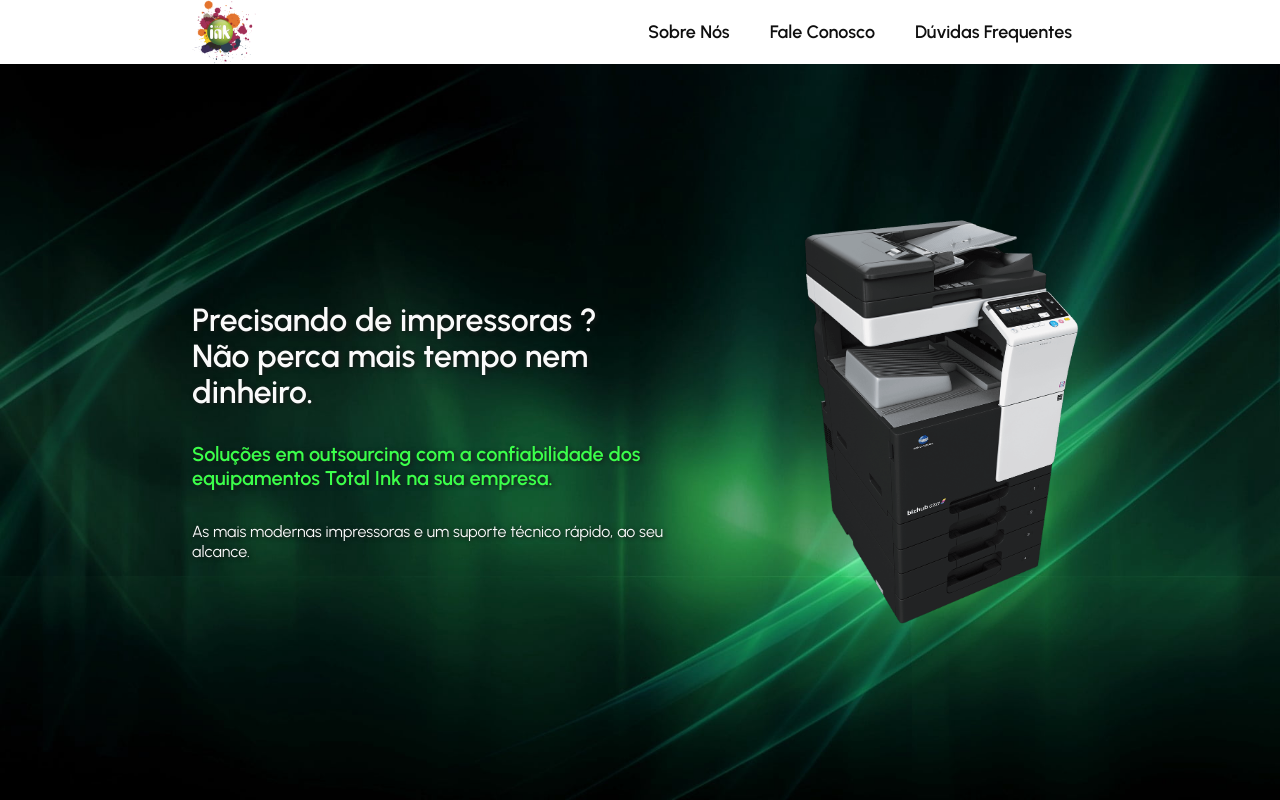
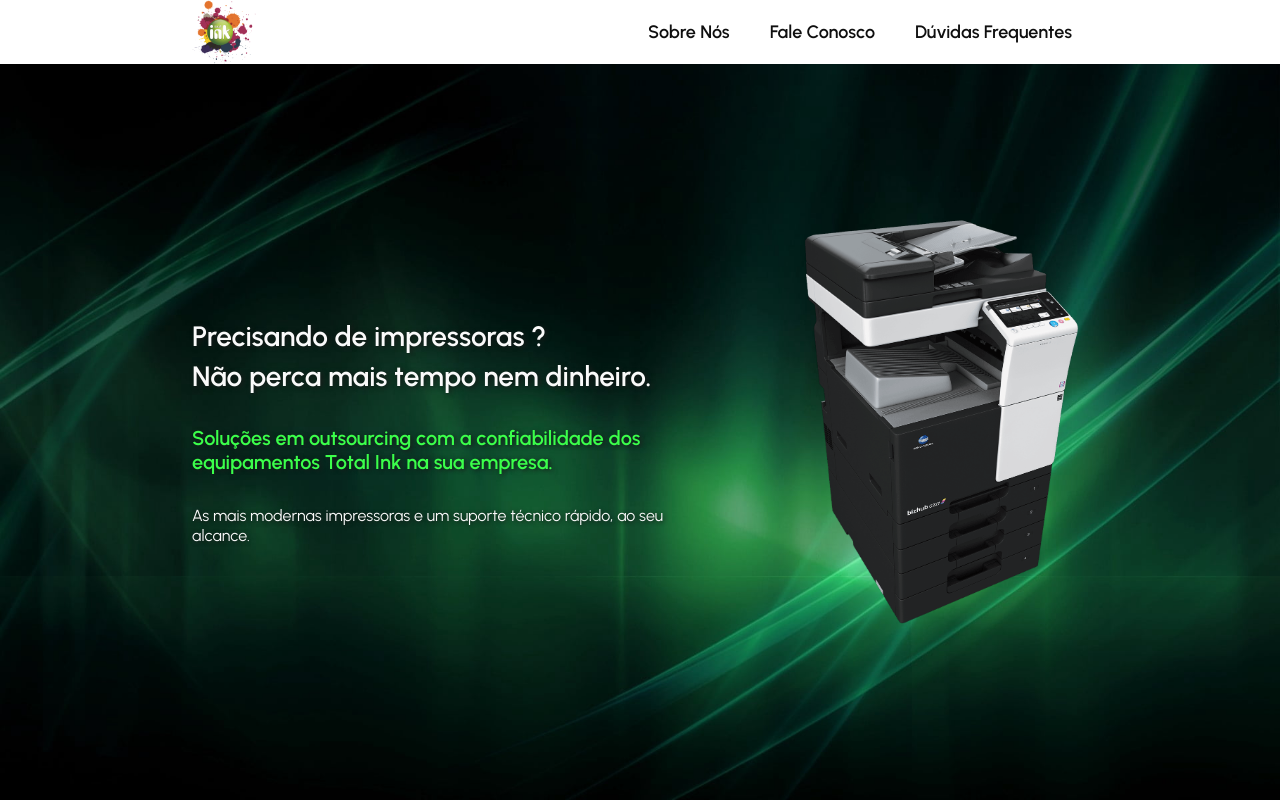
Before and after one commit to diegonacif/totalink-page, a React (Vite) app: page / in a window 1280 px wide. Shown: the top 800 px of the page. Built offline with nearby package versions, Linux system fonts and the light colour scheme.

Commit message:
style: modal h1 size

```diff
--- a/src/components/Modal/Modal.jsx
+++ b/src/components/Modal/Modal.jsx
@@ -27,10 +27,10 @@
       <div className="blur-bg"></div>
       <section>
         <div className="modal-text">
-          <h1>
-            Precisando de impressoras ?<br />
-            Não perca mais tempo nem dinheiro.
-          </h1>
+          <div>
+            <h1>Precisando de impressoras ?</h1>
+            <h1>Não perca mais tempo nem dinheiro.</h1>
+          </div>
           <h4>Soluções em outsourcing com a confiabilidade dos equipamentos Total Ink na sua empresa.</h4>
           <h6>As mais modernas impressoras e um suporte técnico rápido, ao seu alcance.</h6>
         </div>
--- a/src/components/Modal/_Modal.scss
+++ b/src/components/Modal/_Modal.scss
@@ -38,11 +38,15 @@
       row-gap: 2rem;
 
       h1 {
-        font-size: 2rem;
+        font-size: 1.75rem;
         font-weight: 600;
         line-height: 2.25rem;
         color: $white-bg;
         text-shadow: 2px 1px 5px rgb(25, 25, 25);
+
+        &:not(:last-child) {
+          margin-bottom: 0.25rem;
+        }
       }
 
       h4 {
--- a/src/css/App.css
+++ b/src/css/App.css
@@ -117,11 +117,14 @@
   row-gap: 2rem;
 }
 .modal-container section .modal-text h1 {
-  font-size: 2rem;
+  font-size: 1.75rem;
   font-weight: 600;
   line-height: 2.25rem;
   color: #fafafa;
   text-shadow: 2px 1px 5px rgb(25, 25, 25);
+}
+.modal-container section .modal-text h1:not(:last-child) {
+  margin-bottom: 0.25rem;
 }
 .modal-container section .modal-text h4 {
   font-size: 1.25rem;
```
Also changed, not shown: 1 other file (tests, documents, lock files or other folders).
